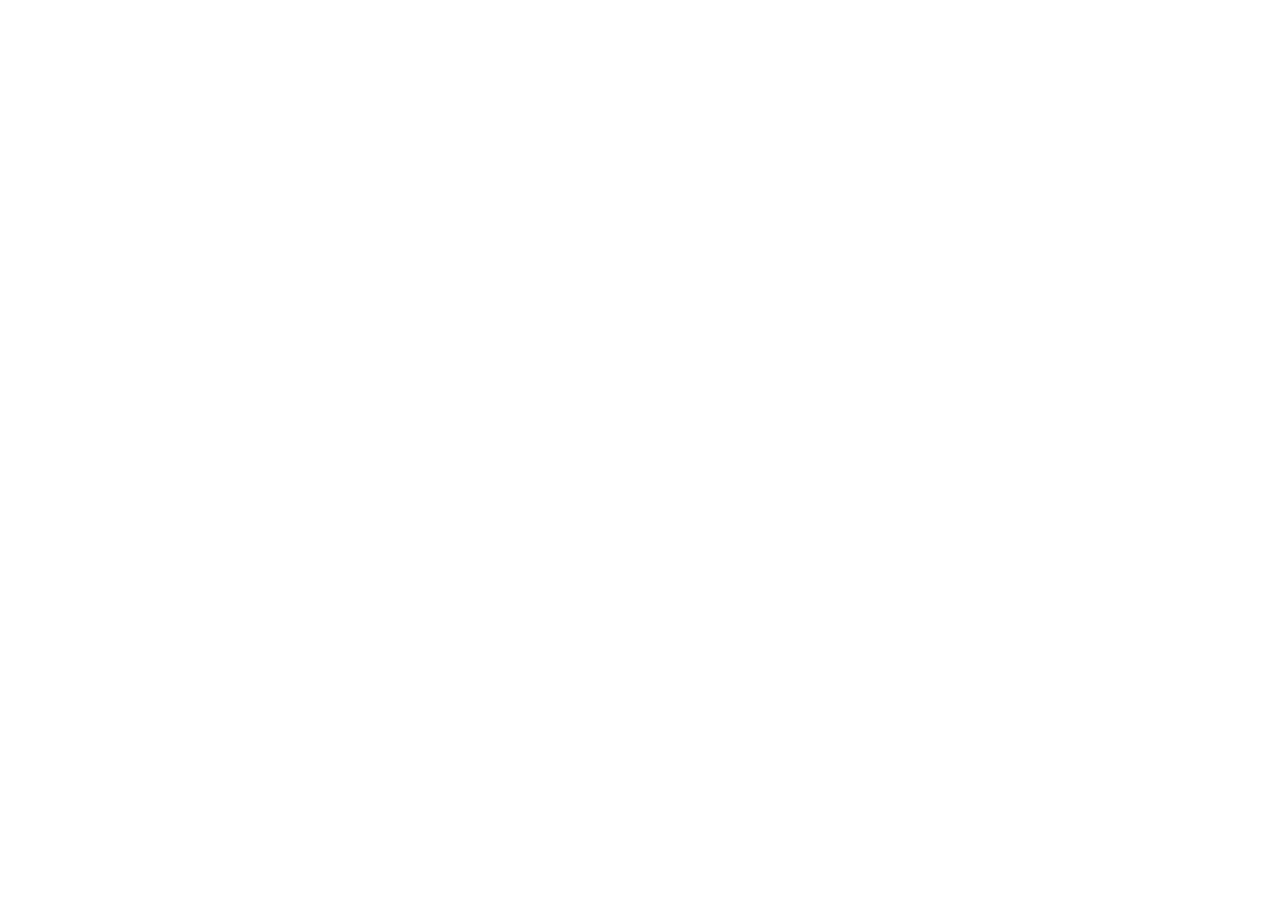
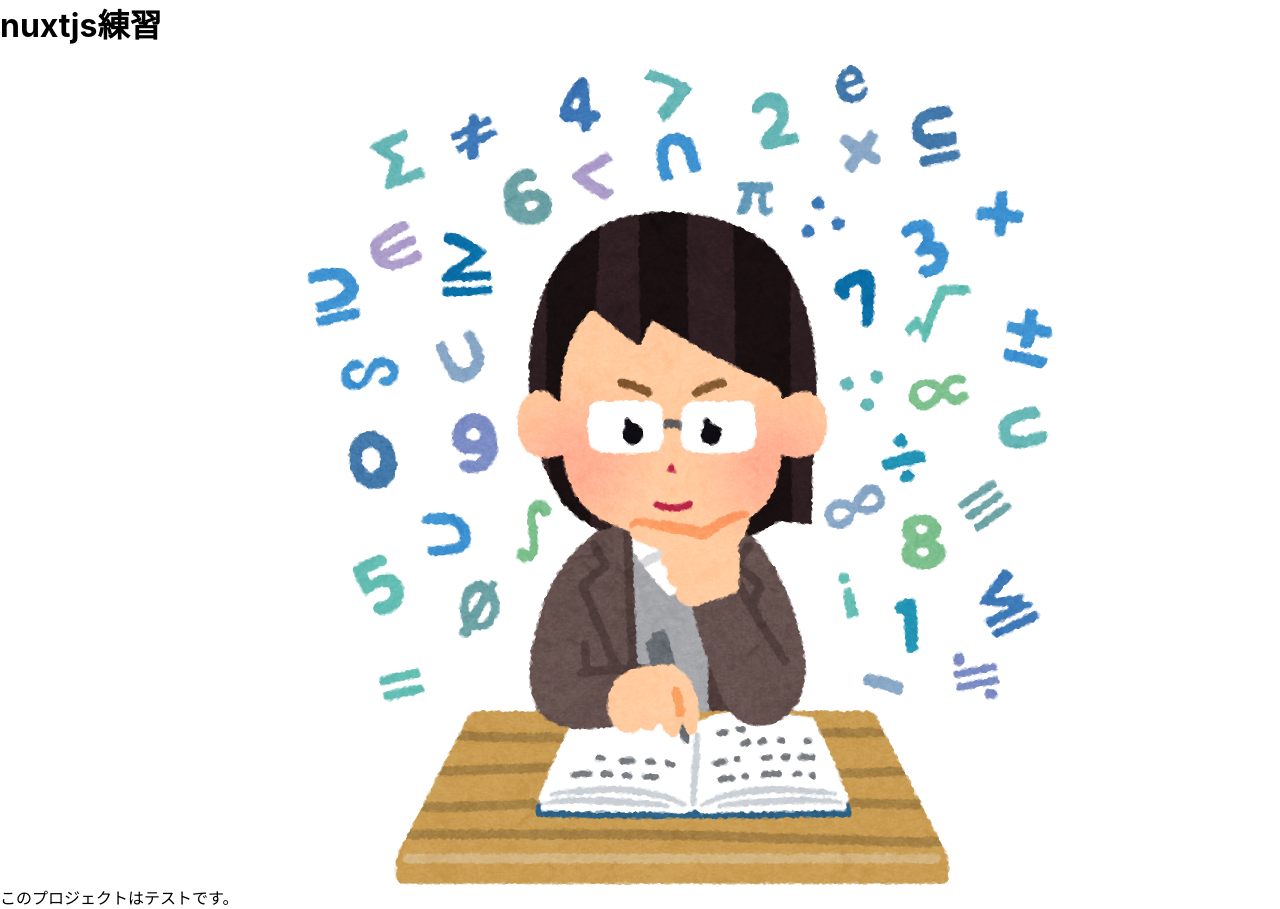
Before and after one commit to yujicosao/nuxtjs-beginner, a Nuxt app: page /about in a window 1280 px wide. Before the commit this address had no page. Before the commit the page ends 800 px from the top, so only its background shows below. Built offline with nearby package versions, Linux system fonts and the light colour scheme.

Commit message:
Nuxt.js入門 #02

```diff
--- a/layouts/default.vue
+++ b/layouts/default.vue
@@ -1,5 +1,8 @@
 <template>
   <div>
+    <header>
+      <h1>nuxtjs練習</h1>
+    </header>
     <nuxt />
   </div>
 </template>
--- /dev/null
+++ b/layouts/error.vue
@@ -0,0 +1,5 @@
+<template>
+    <div>
+        ページが見つかりませんでした。
+    </div>
+</template>
--- /dev/null
+++ b/pages/about.vue
@@ -0,0 +1,6 @@
+<template>
+    <div>
+        このプロジェクトはテストです。
+        <img src="~/assets/img/test.png" alt="">
+    </div>
+</template>
--- /dev/null
+++ b/pages/blog/detail.vue
@@ -0,0 +1,3 @@
+<template>
+    <div>blogdetail</div>
+</template>
--- /dev/null
+++ b/pages/blog/index.vue
@@ -0,0 +1,3 @@
+<template>
+    <div>blogです</div>
+</template>
--- /dev/null
+++ b/static/campaign.html
@@ -0,0 +1 @@
+キャンペーンページです。
```
Also changed, not shown: assets/img/test.png (added).
